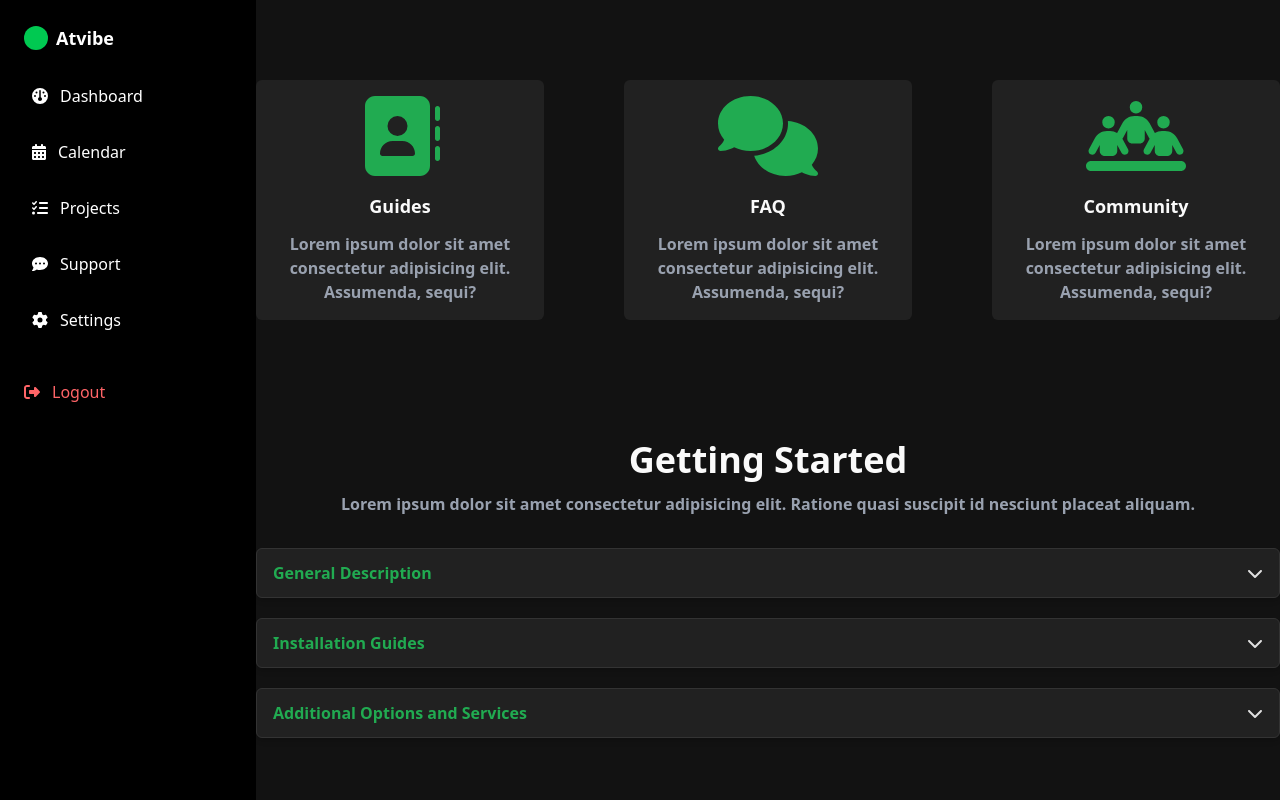
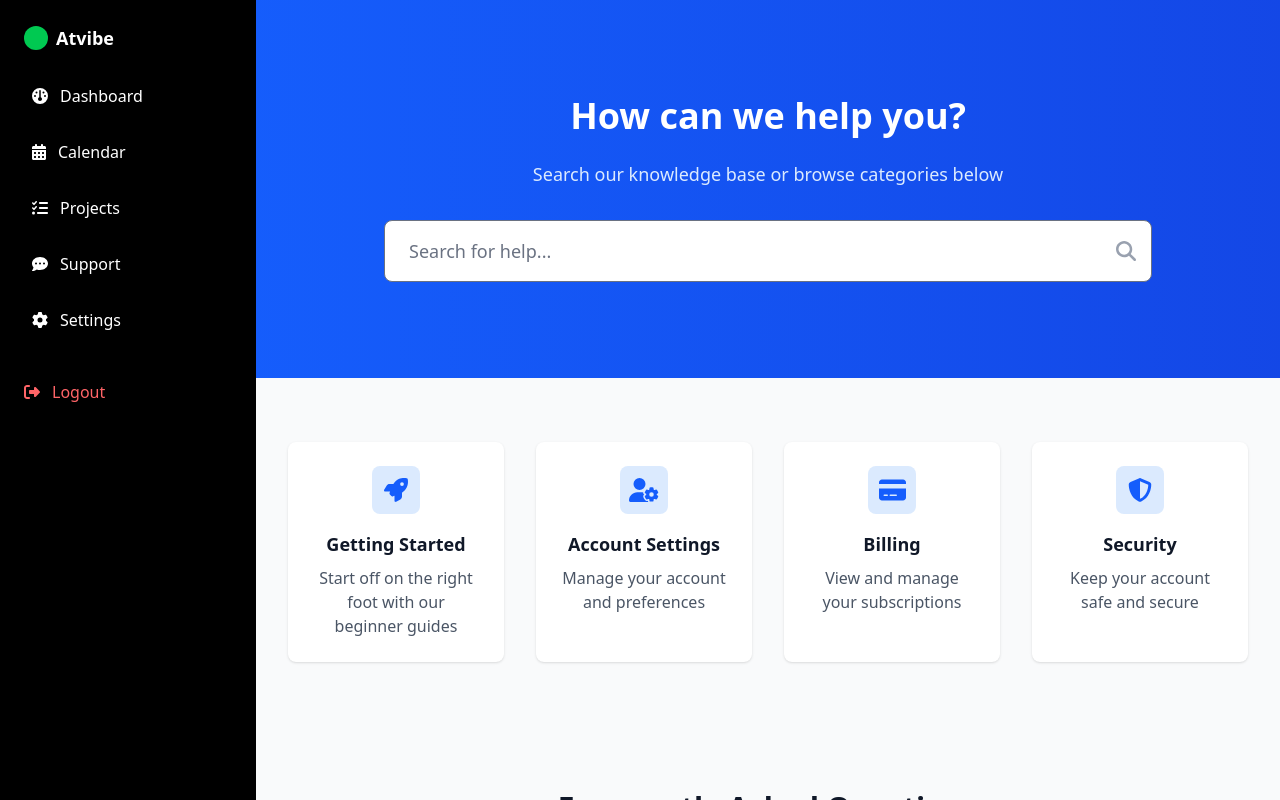
Before and after one commit to Gepx/activity-tracker, a React (Vite) app in the folder client/: page /success-login/support in a window 1280 px wide. Built offline with nearby package versions, Linux system fonts and the light colour scheme.

Commit message:
change support page ui design

```diff
--- a/client/src/pages/Support.jsx
+++ b/client/src/pages/Support.jsx
@@ -1,73 +1,238 @@
-import React from "react";
+import { useState } from "react";
 import {
-  faAddressBook,
+  faSearch,
+  faRocket,
+  faUserGear,
+  faCreditCard,
+  faShieldHalved,
+  faQuestionCircle,
+  faChevronDown,
   faComments,
-  faPeopleLine,
+  faBook,
+  faGear,
 } from "@fortawesome/free-solid-svg-icons";
-import SupportBox from "../components/SupportBox";
-import SupportDropDown from "../components/SupportDropDown";
+import { FontAwesomeIcon } from "@fortawesome/react-fontawesome";
 
 const Support = () => {
+  const [searchQuery, setSearchQuery] = useState("");
+  const [activeQuestion, setActiveQuestion] = useState(null);
+
+  const supportCategories = [
+    {
+      icon: faRocket,
+      title: "Getting Started",
+      description: "Start off on the right foot with our beginner guides",
+      link: "#getting-started",
+    },
+    {
+      icon: faUserGear,
+      title: "Account Settings",
+      description: "Manage your account and preferences",
+      link: "#account",
+    },
+    {
+      icon: faCreditCard,
+      title: "Billing",
+      description: "View and manage your subscriptions",
+      link: "#billing",
+    },
+    {
+      icon: faShieldHalved,
+      title: "Security",
+      description: "Keep your account safe and secure",
+      link: "#security",
+    },
+  ];
+
+  const faqQuestions = [
+    {
+      question: "How do I get started?",
+      answer:
+        "Getting started is easy! Simply create an account, complete your profile, and start tracking your activities. Our intuitive interface will guide you through the process.",
+    },
+    {
+      question: "What features are included in the free plan?",
+      answer:
+        "The free plan includes basic activity tracking, calendar view, and up to 3 projects. For additional features, check out our premium plans.",
+    },
+    {
+      question: "How do I track my daily activities?",
+      answer:
+        'You can track your activities by clicking the "Add Task" button on your dashboard. Fill in the task details, set a duration, and assign it to a project if needed.',
+    },
+    {
+      question: "Can I export my activity data?",
+      answer:
+        "Yes! Premium users can export their activity data in various formats including CSV and PDF. This feature is great for reporting and analysis.",
+    },
+    {
+      question: "How do I change my account settings?",
+      answer:
+        "Navigate to Settings in your dashboard menu. From there, you can update your profile, notification preferences, and security settings.",
+    },
+    {
+      question: "What if I need additional help?",
+      answer:
+        "Our support team is available 24/7. You can reach us through the contact form below or by emailing support@activitytracker.com.",
+    },
+  ];
+
+  const toggleQuestion = (index) => {
+    setActiveQuestion(activeQuestion === index ? null : index);
+  };
+
   return (
-    <div className="bg-[#121212] h-screen overflow-y-scroll no-scrollbar">
-      <div className="top flex justify-center gap-20 pt-20">
-        <SupportBox
-          icon={faAddressBook}
-          title="Guides"
-          description="Lorem ipsum dolor sit amet consectetur adipisicing elit. Assumenda, sequi?"
+    <div className="min-h-screen bg-gray-50 dark:bg-gray-900 overflow-y-auto h-[calc(100vh-10rem)] no-scrollbar">
+      {/* Hero Section with Search */}
+      <div className="relative bg-gradient-to-r from-blue-600 to-blue-700 dark:from-blue-800 dark:to-blue-900">
+        <div className="max-w-7xl mx-auto px-4 sm:px-6 lg:px-8 py-24 text-center">
+          <h1 className="text-4xl font-bold text-white mb-6">
+            How can we help you?
+          </h1>
+          <p className="text-blue-100 mb-8 text-lg">
+            Search our knowledge base or browse categories below
+          </p>
+          <div className="max-w-3xl mx-auto relative">
+            <div className="relative">
+              <input
+                type="text"
+                value={searchQuery}
+                onChange={(e) => setSearchQuery(e.target.value)}
+                placeholder="Search for help..."
+                className="w-full px-6 py-4 rounded-lg text-lg focus:outline-none focus:ring-2 focus:ring-blue-500 dark:bg-gray-800 dark:text-white dark:placeholder-gray-400"
               />
-        <SupportBox
-          icon={faComments}
-          title="FAQ"
-          description="Lorem ipsum dolor sit amet consectetur adipisicing elit. Assumenda, sequi?"
-        />
-        <SupportBox
-          icon={faPeopleLine}
-          title="Community"
-          description="Lorem ipsum dolor sit amet consectetur adipisicing elit. Assumenda, sequi?"
+              <FontAwesomeIcon
+                icon={faSearch}
+                className="absolute right-4 top-1/2 transform -translate-y-1/2 text-gray-400 text-xl"
               />
             </div>
-      <div className="middle mt-30">
-        <h1 className="mt-4 mb-3 font-bold text-4xl text-neutral-50 text-center">
-          Getting Started
-        </h1>
-        <p className="text-center text-gray-400 font-semibold mb-8">
-          Lorem ipsum dolor sit amet consectetur adipisicing elit. Ratione quasi
-          suscipit id nesciunt placeat aliquam.
-        </p>
-        <SupportDropDown
-          title="General Description"
-          description="Lorem ipsum dolor sit amet consectetur, adipisicing elit. Aut numquam minus sequi adipisci molestias consequuntur facilis nulla in aperiam. Ipsum rem eveniet dicta natus rerum officiis totam officia atque itaque?"
-        />
-        <SupportDropDown
-          title="Installation Guides"
-          description="Lorem ipsum dolor sit amet consectetur, adipisicing elit. Aut numquam minus sequi adipisci molestias consequuntur facilis nulla in aperiam. Ipsum rem eveniet dicta natus rerum officiis totam officia atque itaque?"
-        />
-        <SupportDropDown
-          title="Additional Options and Services"
-          description="Lorem ipsum dolor sit amet consectetur, adipisicing elit. Aut numquam minus sequi adipisci molestias consequuntur facilis nulla in aperiam. Ipsum rem eveniet dicta natus rerum officiis totam officia atque itaque?"
+          </div>
+        </div>
+      </div>
+
+      {/* Support Categories */}
+      <div className="max-w-7xl mx-auto px-4 sm:px-6 lg:px-8 py-16">
+        <div className="grid grid-cols-1 md:grid-cols-2 lg:grid-cols-4 gap-8">
+          {supportCategories.map((category, index) => (
+            <a
+              key={index}
+              href={category.link}
+              className="bg-white dark:bg-gray-800 rounded-lg p-6 shadow-sm hover:shadow-md transition-shadow duration-200 group">
+              <div className="flex flex-col items-center text-center">
+                <div className="w-12 h-12 bg-blue-100 dark:bg-blue-900 rounded-lg flex items-center justify-center mb-4 group-hover:bg-blue-500 transition-colors duration-200">
+                  <FontAwesomeIcon
+                    icon={category.icon}
+                    className="text-blue-600 dark:text-blue-400 text-2xl group-hover:text-white"
                   />
                 </div>
-      <div className="bottom mt-20">
-        <h1 className="mt-4 mb-3 font-bold text-4xl text-neutral-50 text-center">
-          Track Questions
-        </h1>
-        <p className="text-center text-gray-400 font-semibold mb-8">
-          Lorem ipsum dolor sit amet consectetur adipisicing elit. Ratione quasi
-          suscipit id nesciunt placeat aliquam.
+                <h3 className="text-lg font-semibold text-gray-900 dark:text-white mb-2">
+                  {category.title}
+                </h3>
+                <p className="text-gray-600 dark:text-gray-400">
+                  {category.description}
                 </p>
-        <SupportDropDown
-          title="How Its Track Your Activity"
-          description="Lorem ipsum dolor sit amet consectetur, adipisicing elit. Aut numquam minus sequi adipisci molestias consequuntur facilis nulla in aperiam. Ipsum rem eveniet dicta natus rerum officiis totam officia atque itaque?"
+              </div>
+            </a>
+          ))}
+        </div>
+      </div>
+
+      {/* FAQ Section */}
+      <div className="max-w-4xl mx-auto px-4 sm:px-6 lg:px-8 py-16">
+        <div className="text-center mb-12">
+          <h2 className="text-3xl font-bold text-gray-900 dark:text-white mb-4">
+            Frequently Asked Questions
+          </h2>
+          <p className="text-gray-600 dark:text-gray-400">
+            Find quick answers to common questions
+          </p>
+        </div>
+        <div className="space-y-4">
+          {faqQuestions.map((faq, index) => (
+            <div
+              key={index}
+              className="bg-white dark:bg-gray-800 rounded-lg shadow-sm overflow-hidden">
+              <button
+                onClick={() => toggleQuestion(index)}
+                className="w-full px-6 py-4 text-left flex justify-between items-center focus:outline-none">
+                <span className="text-lg font-medium text-gray-900 dark:text-white">
+                  {faq.question}
+                </span>
+                <FontAwesomeIcon
+                  icon={faChevronDown}
+                  className={`text-gray-500 transform transition-transform duration-200 ${
+                    activeQuestion === index ? "rotate-180" : ""
+                  }`}
                 />
-        <SupportDropDown
-          title="Track Process"
-          description="Lorem ipsum dolor sit amet consectetur, adipisicing elit. Aut numquam minus sequi adipisci molestias consequuntur facilis nulla in aperiam. Ipsum rem eveniet dicta natus rerum officiis totam officia atque itaque?"
+              </button>
+              {activeQuestion === index && (
+                <div className="px-6 pb-4">
+                  <p className="text-gray-600 dark:text-gray-400">
+                    {faq.answer}
+                  </p>
+                </div>
+              )}
+            </div>
+          ))}
+        </div>
+      </div>
+
+      {/* Additional Help Section */}
+      <div className="bg-gray-100 dark:bg-gray-800">
+        <div className="max-w-7xl mx-auto px-4 sm:px-6 lg:px-8 py-16">
+          <div className="text-center mb-12">
+            <h2 className="text-3xl font-bold text-gray-900 dark:text-white mb-4">
+              Still Need Help?
+            </h2>
+            <p className="text-gray-600 dark:text-gray-400">
+              Get in touch with our support team
+            </p>
+          </div>
+          <div className="grid grid-cols-1 md:grid-cols-3 gap-8">
+            <a
+              href="#contact"
+              className="bg-white dark:bg-gray-700 rounded-lg p-6 text-center hover:shadow-md transition-shadow duration-200">
+              <FontAwesomeIcon
+                icon={faComments}
+                className="text-4xl text-blue-600 dark:text-blue-400 mb-4"
               />
-        <SupportDropDown
-          title="How to Manage Your Activity Efficiently"
-          description="Lorem ipsum dolor sit amet consectetur, adipisicing elit. Aut numquam minus sequi adipisci molestias consequuntur facilis nulla in aperiam. Ipsum rem eveniet dicta natus rerum officiis totam officia atque itaque?"
+              <h3 className="text-lg font-semibold text-gray-900 dark:text-white mb-2">
+                Live Chat
+              </h3>
+              <p className="text-gray-600 dark:text-gray-400">
+                Chat with our support team
+              </p>
+            </a>
+            <a
+              href="#documentation"
+              className="bg-white dark:bg-gray-700 rounded-lg p-6 text-center hover:shadow-md transition-shadow duration-200">
+              <FontAwesomeIcon
+                icon={faBook}
+                className="text-4xl text-blue-600 dark:text-blue-400 mb-4"
               />
+              <h3 className="text-lg font-semibold text-gray-900 dark:text-white mb-2">
+                Documentation
+              </h3>
+              <p className="text-gray-600 dark:text-gray-400">
+                Browse detailed guides
+              </p>
+            </a>
+            <a
+              href="#ticket"
+              className="bg-white dark:bg-gray-700 rounded-lg p-6 text-center hover:shadow-md transition-shadow duration-200">
+              <FontAwesomeIcon
+                icon={faGear}
+                className="text-4xl text-blue-600 dark:text-blue-400 mb-4"
+              />
+              <h3 className="text-lg font-semibold text-gray-900 dark:text-white mb-2">
+                Submit Ticket
+              </h3>
+              <p className="text-gray-600 dark:text-gray-400">
+                Open a support ticket
+              </p>
+            </a>
+          </div>
+        </div>
       </div>
     </div>
   );
```
Lines whose indentation alone changed are shown as unchanged.
